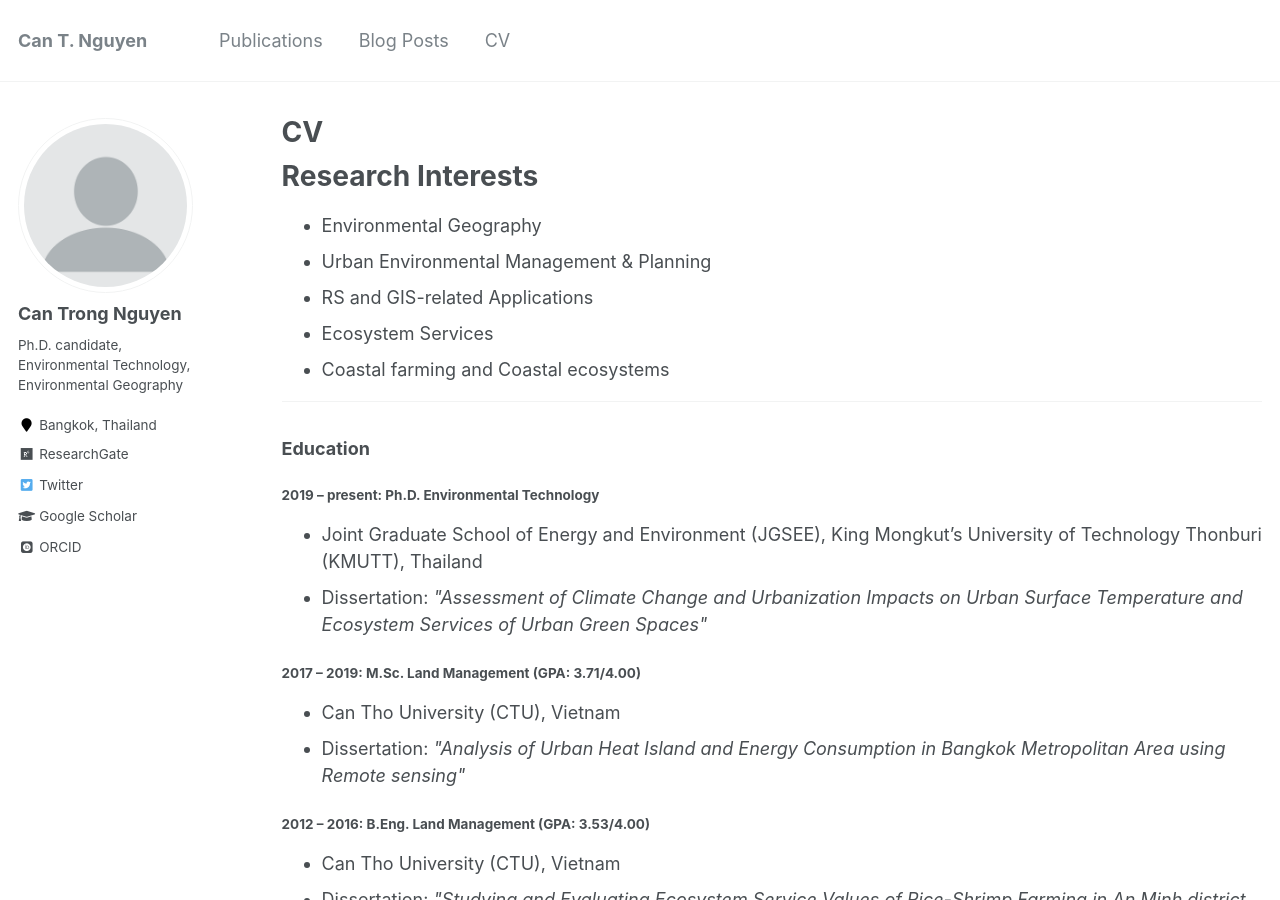
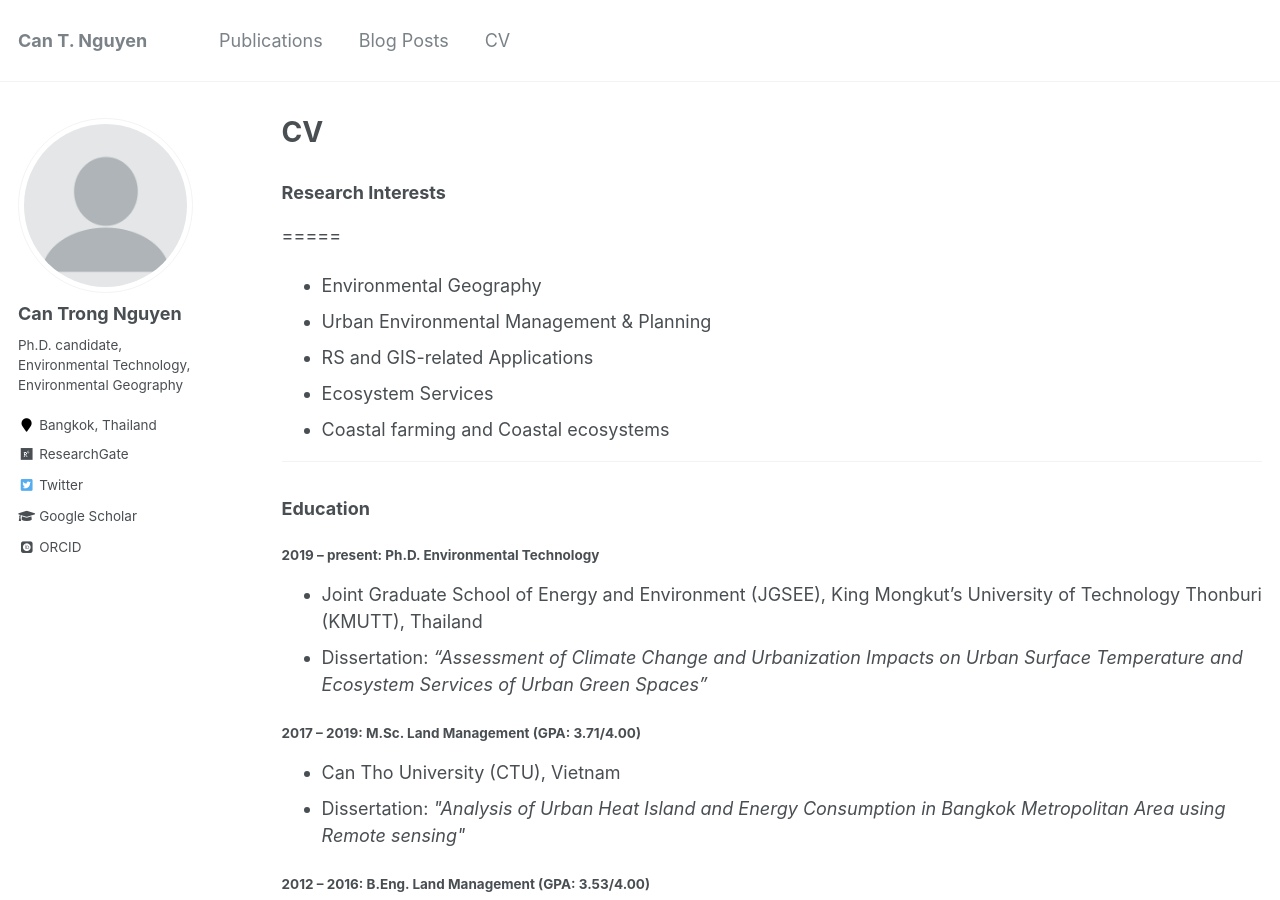
Before and after one commit to canng/oldsite, a Jekyll site: the page built from _pages/cv.md, in a window 1280 px wide and 900 px high. Built offline with Jekyll 4.4.1, drawn with Linux system fonts in a browser that asks for light colours; some web fonts are replaced.

Commit message:
update cv

```diff
--- a/_pages/cv.md
+++ b/_pages/cv.md
@@ -9,23 +9,21 @@ redirect_from:
 
 {% include base_path %}
 
-Research Interests
+### Research Interests
 =====
 * Environmental Geography
 * Urban Environmental Management & Planning
 * RS and GIS-related Applications
 * Ecosystem Services
 * Coastal farming and Coastal ecosystems
-
-
 <hr>
 
 ### Education
 #### 2019 – present: Ph.D. Environmental Technology
-<ul>
-    <li> Joint Graduate School of Energy and Environment (JGSEE), King Mongkut’s University of Technology Thonburi (KMUTT), Thailand </li>
-    <li> Dissertation: <i>"Assessment of Climate Change and Urbanization Impacts on Urban Surface Temperature and Ecosystem Services of Urban Green Spaces"</i></li>
-</ul>
+
+* Joint Graduate School of Energy and Environment (JGSEE), King Mongkut’s University of Technology Thonburi (KMUTT), Thailand
+* Dissertation: <i>"Assessment of Climate Change and Urbanization Impacts on Urban Surface Temperature and Ecosystem Services of Urban Green Spaces"</i>
+
 
 #### 2017 – 2019: M.Sc. Land Management (GPA: 3.71/4.00)
 <ul>
```
